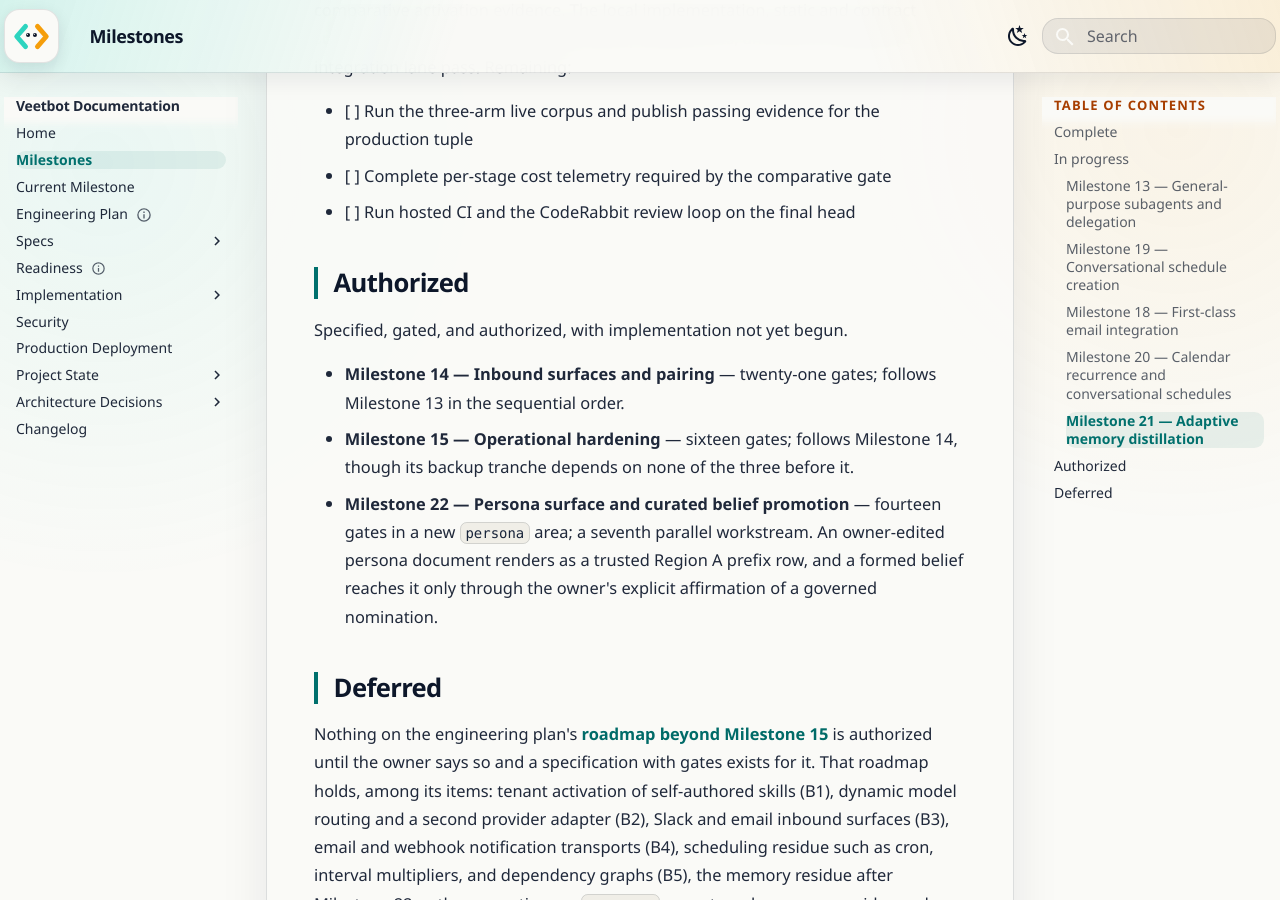
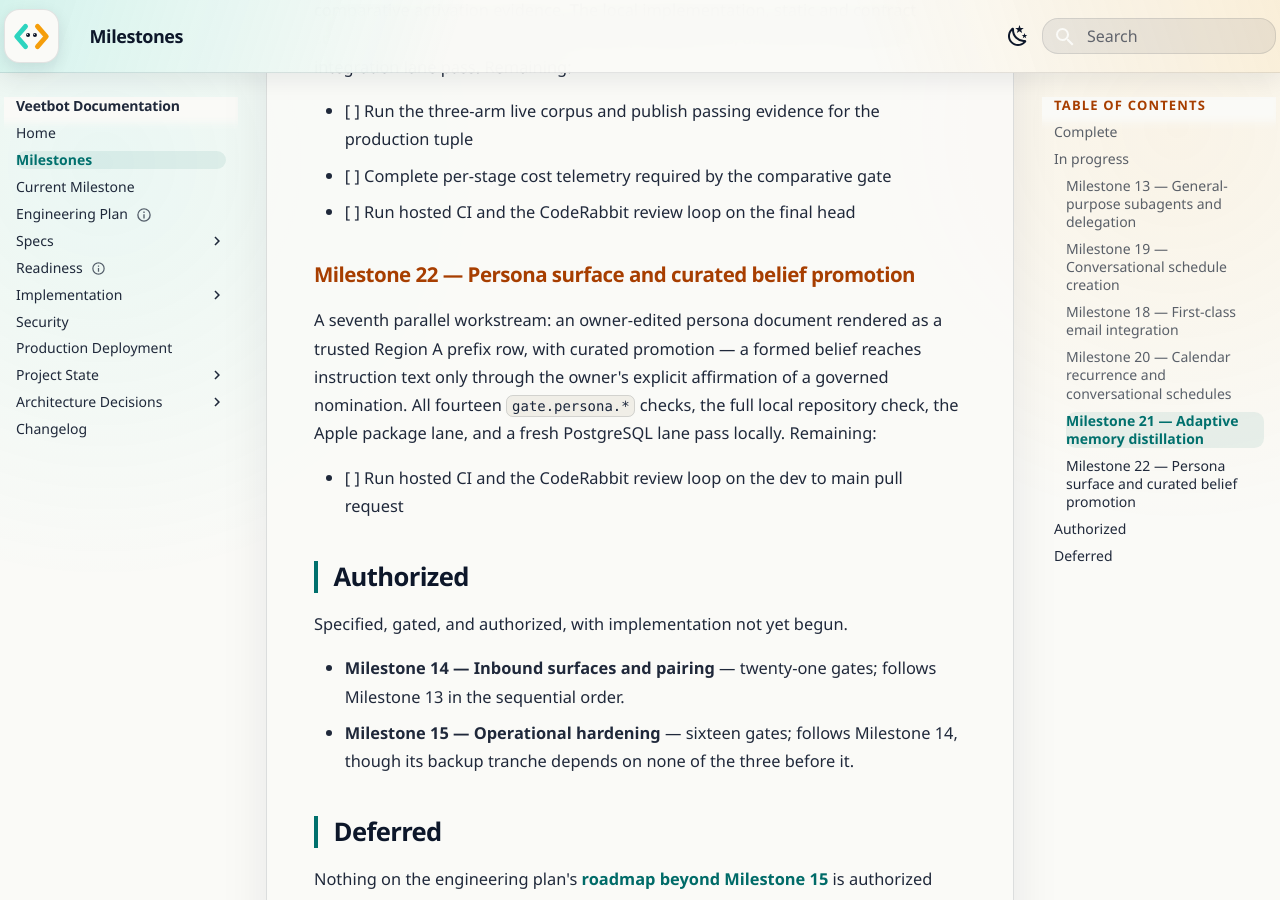
Before and after one commit to avitus/veetbot, an MkDocs documentation site: the page built from docs/status/milestones.md, in a window 1280 px wide and 900 px high, scrolled down 2645 px. Built offline with MkDocs 1.6.1 and Material for MkDocs 9.7.7, drawn with Linux system fonts in a browser that asks for light colours.

Commit message:
docs: record Milestone 22 implementation as in progress
All fourteen gate.persona.* registry entries point at live, locally
passing checks; the local repository check, Apple package lane, and a
fresh PostgreSQL lane pass. Only hosted CI and the CodeRabbit review loop
on the dev to main pull request remain, recorded as the milestone's open
item with the four local evidence entries.

Reading-Lane: A
Co-Authored-By: Claude Fable 5 <noreply@anthropic.com>
Claude-Session: https://claude.ai/code/session_01GkrFGt6GadQj2V1V95jq3B

```diff
--- a/docs/status/milestones.md
+++ b/docs/status/milestones.md
@@ -95,6 +95,17 @@ package tests, and fresh PostgreSQL 16 integration lane pass. Remaining:
 - [ ] Complete per-stage cost telemetry required by the comparative gate
 - [ ] Run hosted CI and the CodeRabbit review loop on the final head
 
+### Milestone 22 — Persona surface and curated belief promotion
+
+A seventh parallel workstream: an owner-edited persona document rendered as a
+trusted Region A prefix row, with curated promotion — a formed belief reaches
+instruction text only through the owner's explicit affirmation of a governed
+nomination. All fourteen `gate.persona.*` checks, the full local repository
+check, the Apple package lane, and a fresh PostgreSQL lane pass locally.
+Remaining:
+
+- [ ] Run hosted CI and the CodeRabbit review loop on the dev to main pull request
+
 ## Authorized
 
 Specified, gated, and authorized, with implementation not yet begun.
@@ -104,11 +115,6 @@ Specified, gated, and authorized, with implementation not yet begun.
 - **Milestone 15 — Operational hardening** — sixteen gates; follows
   Milestone 14, though its backup tranche depends on none of the three before
   it.
-- **Milestone 22 — Persona surface and curated belief promotion** — fourteen
-  gates in a new `persona` area; a seventh parallel workstream. An
-  owner-edited persona document renders as a trusted Region A prefix row, and
-  a formed belief reaches it only through the owner's explicit affirmation of
-  a governed nomination.
 ## Deferred
 
 Nothing on the engineering plan's
```
Also changed, not shown: docs/plan/current-milestone.md (+6 -1 lines), docs/status/project-state.yaml (+41 -2 lines).
